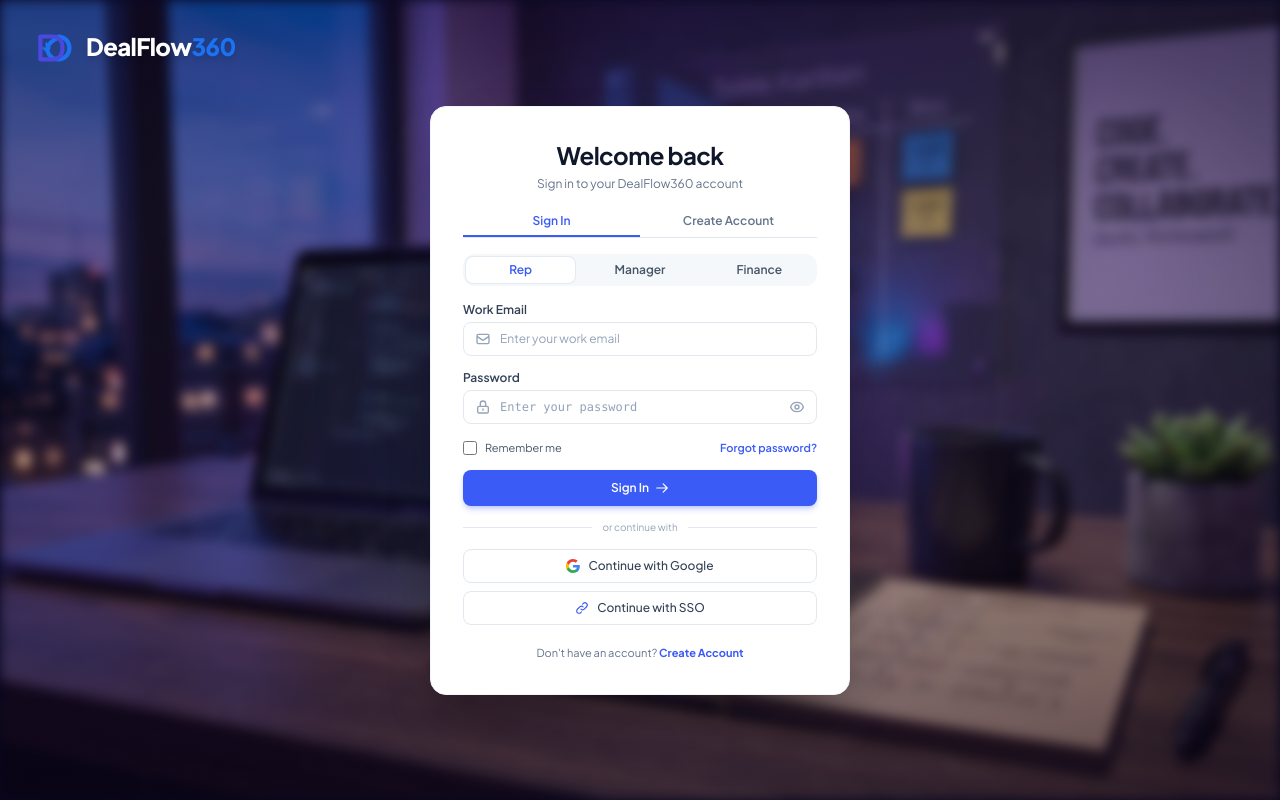
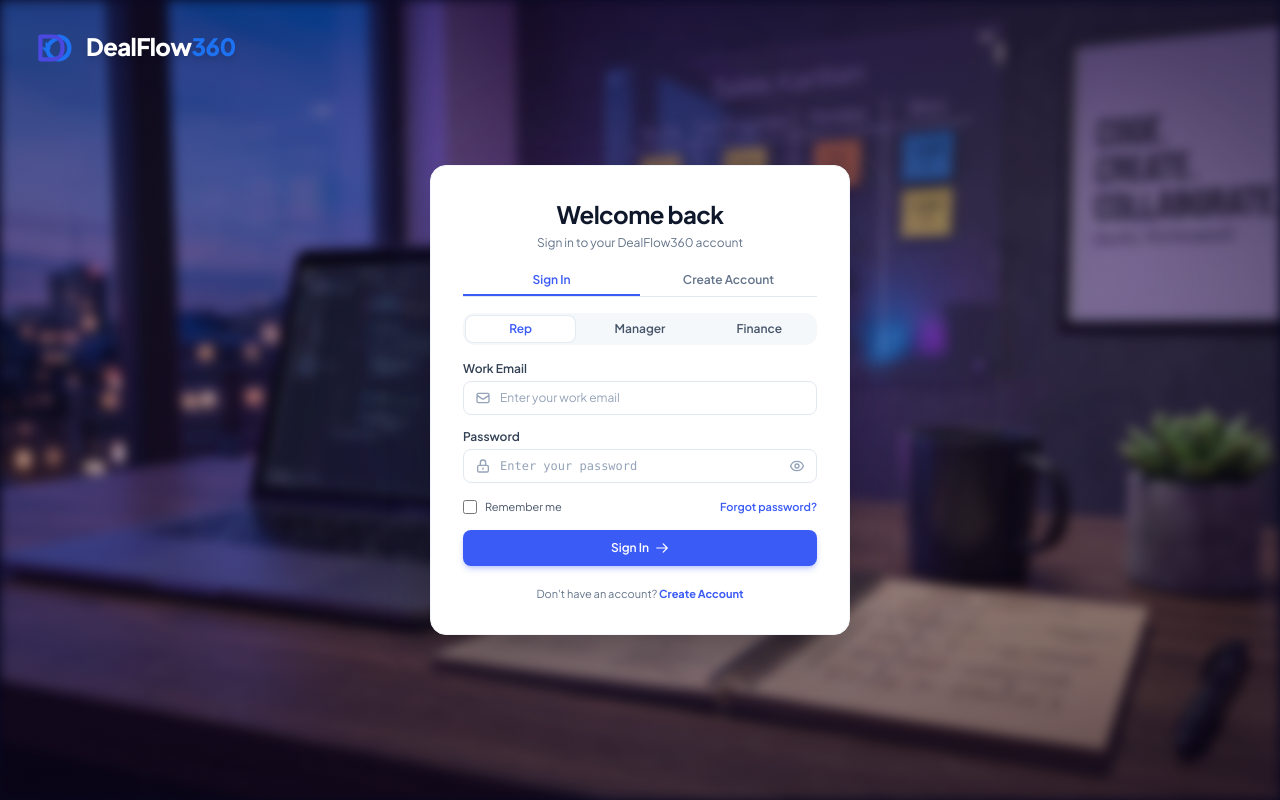
Before and after one commit to Vaibhav2005-r/Deal-Flow, a React (Vite) app in the folder web/: page / in a window 1280 px wide. Built offline with nearby package versions, Linux system fonts and the light colour scheme; no server answers.

Commit message:
fix(auth): remove Continue with Google and Continue with SSO buttons from login and sign up

```diff
--- a/web/src/internal/Login.tsx
+++ b/web/src/internal/Login.tsx
@@ -583,63 +583,6 @@
               </motion.form>
             </AnimatePresence>
 
-            {/* Or Continue With Divider */}
-            <motion.div variants={itemVariants} className="relative flex py-3.5 items-center">
-              <div className="flex-grow border-t border-slate-200"></div>
-              <span className="flex-shrink mx-2.5 text-[10px] text-slate-400">
-                or continue with
-              </span>
-              <div className="flex-grow border-t border-slate-200"></div>
-            </motion.div>
-
-            {/* Social / SSO Stack with Hover & Tap Animations */}
-            <motion.div variants={itemVariants} className="space-y-2">
-              {/* Google */}
-              <motion.button
-                type="button"
-                whileHover={shouldReduceMotion ? {} : { scale: 1.01, y: -1 }}
-                whileTap={shouldReduceMotion ? {} : { scale: 0.99 }}
-                transition={{ duration: 0.15 }}
-                onClick={() => showDemoNotice("Google SSO is configured for enterprise domains.")}
-                className="w-full flex items-center justify-center gap-2 py-2 px-3 border border-slate-200 hover:border-slate-300 bg-white hover:bg-slate-50 text-slate-700 rounded-lg text-xs font-medium transition-colors shadow-2xs cursor-pointer"
-              >
-                <svg className="w-3.5 h-3.5" viewBox="0 0 24 24">
-                  <path
-                    fill="#4285F4"
-                    d="M23.745 12.27c0-.7-.06-1.4-.19-2.07H12v4.51h6.6c-.29 1.52-1.14 2.82-2.4 3.68v3.05h3.88c2.27-2.09 3.66-5.17 3.66-9.17z"
-                  />
-                  <path
-                    fill="#34A853"
-                    d="M12 24c3.24 0 5.95-1.08 7.93-2.91l-3.88-3.05c-1.08.72-2.45 1.16-4.05 1.16-3.12 0-5.77-2.1-6.72-4.93H1.25v3.15C3.26 21.36 7.33 24 12 24z"
-                  />
-                  <path
-                    fill="#FBBC05"
-                    d="M5.28 14.27c-.25-.72-.38-1.49-.38-2.27s.13-1.55.38-2.27V6.58H1.25C.45 8.18 0 10.04 0 12s.45 3.82 1.25 5.42l4.03-3.15z"
-                  />
-                  <path
-                    fill="#EA4335"
-                    d="M12 4.75c1.77 0 3.35.61 4.6 1.8l3.42-3.42C17.95 1.19 15.24 0 12 0 7.33 0 3.26 2.64 1.25 6.58l4.03 3.15c.95-2.83 3.6-4.98 6.72-4.98z"
-                  />
-                </svg>
-                <span>Continue with Google</span>
-              </motion.button>
-
-              {/* SSO */}
-              <motion.button
-                type="button"
-                whileHover={shouldReduceMotion ? {} : { scale: 1.01, y: -1 }}
-                whileTap={shouldReduceMotion ? {} : { scale: 0.99 }}
-                transition={{ duration: 0.15 }}
-                onClick={() => showDemoNotice("SAML / Okta authentication is active for verified organizations.")}
-                className="w-full flex items-center justify-center gap-2 py-2 px-3 border border-slate-200 hover:border-slate-300 bg-white hover:bg-slate-50 text-slate-700 rounded-lg text-xs font-medium transition-colors shadow-2xs cursor-pointer"
-              >
-                <svg className="w-3.5 h-3.5 text-[#3b5bf6]" fill="none" viewBox="0 0 24 24" stroke="currentColor">
-                  <path strokeLinecap="round" strokeLinejoin="round" strokeWidth="2" d="M13.828 10.172a4 4 0 00-5.656 0l-4 4a4 4 0 105.656 5.656l1.102-1.101m-.758-4.899a4 4 0 005.656 0l4-4a4 4 0 00-5.656-5.656l-1.1 1.1" />
-                </svg>
-                <span>Continue with SSO</span>
-              </motion.button>
-            </motion.div>
-
             {/* Card Footer Switcher Link */}
             <motion.div variants={itemVariants} className="mt-5 text-center">
               {activeTab === "signin" ? (
```
